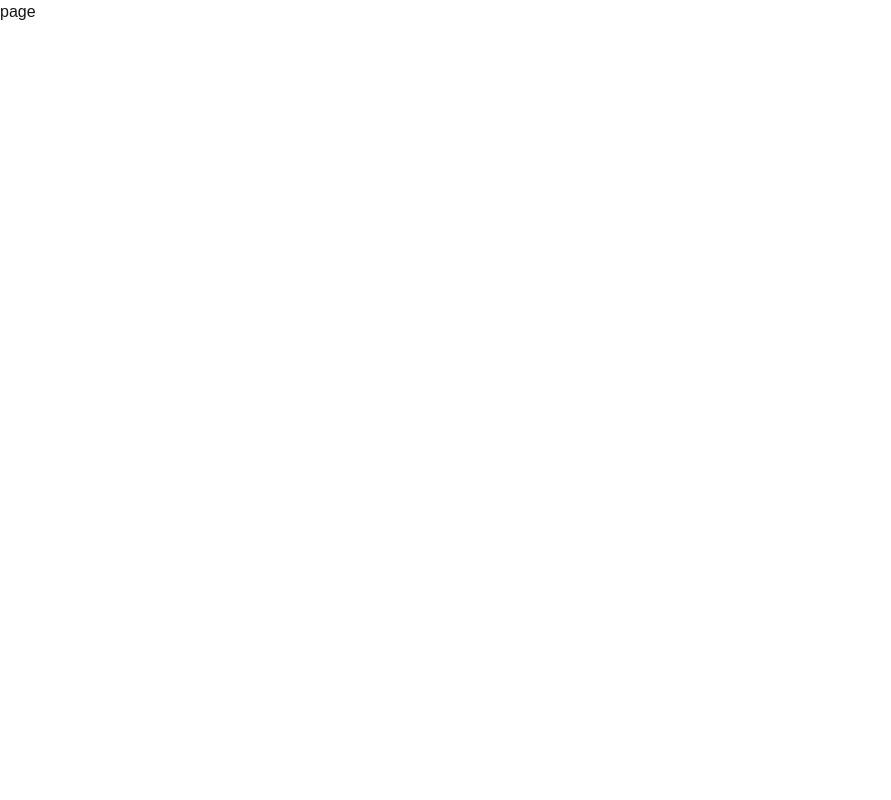
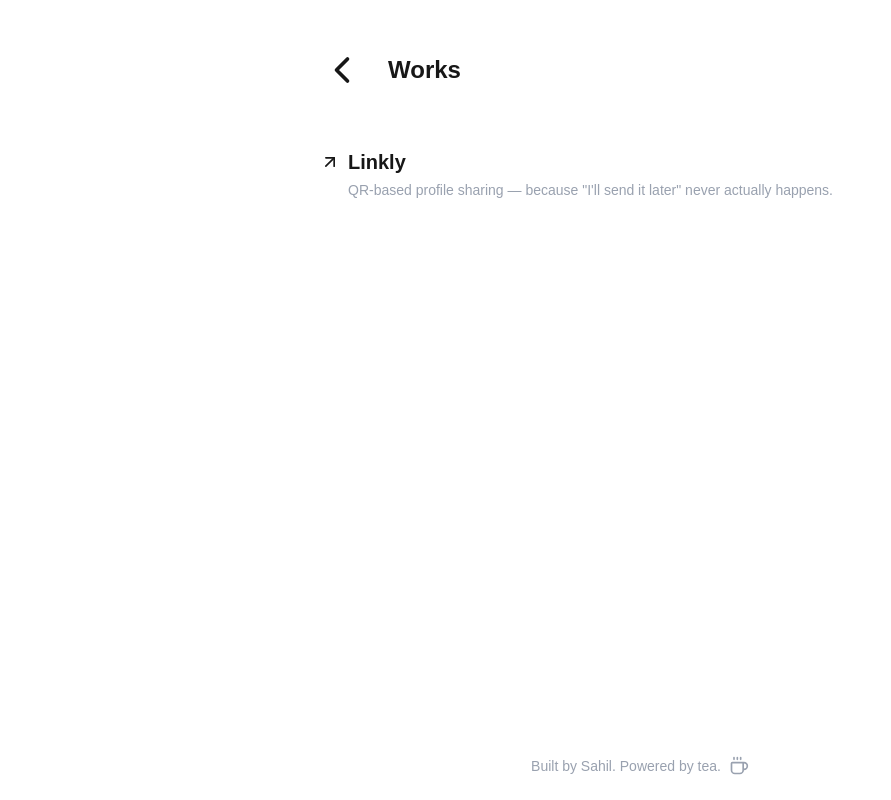
Before and after one commit to sahiltiwaridev/portfolio, a Next.js app: page /works in a window 1280 px wide. Shown: the whole page, without its empty margins (0-891 px from the left). Built offline with nearby package versions, Linux system fonts and the light colour scheme.

Commit message:
feat: add works, linkly placeholder pages and fix semantic HTML

```diff
--- a/src/app/about/page.tsx
+++ b/src/app/about/page.tsx
@@ -11,13 +11,14 @@ export const metadata = {
 
 export default function About() {
   return (
-    <main className="w-1/2 flex flex-col mx-auto gap-12 pt-12">
+    <div className="min-h-screen flex flex-col">
+      <main className="w-1/2 flex flex-col mx-auto gap-12 pt-12 flex-1">
         <Header headername="About Me" />
         <div className="flex flex-col gap-6">
           <p>
-          I'm Sahil Tiwari, from Habra, West Bengal — a place you've probably
-          never heard of. It's a small town, the internet is decent, and the tea
-          is excellent. The people are a little weird but manageable.
+            I'm Sahil, from Habra, West Bengal — a place you've probably never
+            heard of. It's a small town, the internet is decent, and the tea is
+            excellent. The people are a little weird but manageable.
           </p>
           <div className="flex flex-row justify-center items-center py-5">
             <Link
@@ -29,7 +30,7 @@ export default function About() {
             <Image src="/arrow.png" alt="arrow" width={200} height={50} />
           </div>
           <p>
-          I did my BCA from Brainware University (2022-2025). College tried to
+            I did my BCA from Brainware University (2022–2025). College tried to
             teach me how to code, but it couldn't compete with YouTube, Stack
             Overflow, and a dangerous amount of late nights. College gave me the
             certificate, the internet gave me the actual skills, and sleep
@@ -39,13 +40,13 @@ export default function About() {
           </p>
           <p>
             Sometimes I build to learn, sometimes because a problem exists and
-          nobody solved it properly — usually both, with the same deadline. It's
-          all JavaScript for now, which is either a superpower or a coping
-          mechanism, depending on the day. I also have ideas I'd like to give a
-          life to someday — just waiting for the right time, the right skills,
-          or honestly just a job first. Can't say what's in progress right now —
-          partly mysterious, mostly because it's still half-broken. When it's
-          ready, it'll show up on the{" "}
+            nobody solved it properly — usually both, with the same deadline.
+            It's all JavaScript for now, which is either a superpower or a
+            coping mechanism, depending on the day. I also have ideas I'd like
+            to give a life to someday — just waiting for the right time, the
+            right skills, or honestly just a job first. Can't say what's in
+            progress right now — partly mysterious, mostly because it's still
+            half-broken. When it's ready, it'll show up on the{" "}
             <Link href="/works" className="underline underline-offset-4">
               Works page
             </Link>
@@ -70,8 +71,9 @@ export default function About() {
               Pinterest
             </Link>{" "}
             if you're curious). I play football in the local ground, game
-          occasionally, listen to songs I can't fully understand but the vibe is
-          always present, and genuinely enjoy teaching when I get the chance.
+            occasionally, listen to songs I can't fully understand but the vibe
+            is always present, and genuinely enjoy teaching when I get the
+            chance.
           </p>
           <p>
             Then there are the things I'll do once I get a job — buy a bike, hit
@@ -92,7 +94,8 @@ export default function About() {
             . I'm very much available.
           </p>
         </div>
+      </main>
       <Footer />
-    </main>
+    </div>
   );
 }
--- a/src/app/contact/page.tsx
+++ b/src/app/contact/page.tsx
@@ -1,11 +1,20 @@
 import ContactClient from "@/components/ContactClient";
+import Header from "@/components/Header";
+import Footer from "@/components/Footer";
 
 export const metadata = {
   title: "Get in Touch — Sahil Tiwari",
-  description:
-    "Reach out to Sahil Tiwari for work, collaboration, or just to talk.",
+  description: "Reach out to Sahil Tiwari for work, collaboration, or just to talk.",
 };
 
 export default function Contact() {
-  return  <ContactClient />
+  return (
+    <div className="min-h-screen flex flex-col">
+      <main className="w-1/2 flex flex-col mx-auto gap-8 pt-12 flex-1">
+        <Header headername="Get in Touch" />
+        <ContactClient />
+      </main>
+      <Footer />
+    </div>
+  )
 }
--- a/src/app/page.tsx
+++ b/src/app/page.tsx
@@ -6,7 +6,7 @@ import { MdWavingHand } from "react-icons/md";
 export const metadata = {
   title: "Sahil Tiwari — JavaScript Developer",
   description:
-    "Hey, I'm Sahil. I speak JavaScript, build things that barely work, and document the process that nobody reads.",
+    "Hey, I'm Sahil. I speak JavaScript, build things that barely work, and document the results that nobody reads.",
 };
 
 const pageLinkStyles = "flex items-center gap-2 text-xl";
@@ -16,7 +16,7 @@ const arrowStyles = "transition-transform duration-200 group-hover:-rotate-45";
 
 export default function Home() {
   return (
-    <div className="flex flex-col h-full w-full px-20 py-44 gap-10">
+    <main className="flex flex-col h-full w-full px-20 py-44 gap-10">
       <p className="text-6xl font-extrabold">
         <span className="flex items-center gap-2">
           Hey!
@@ -24,7 +24,7 @@ export default function Home() {
         </span>{" "}
         I'm <Link href="/about">Sahil.</Link> I speak JavaScript, build{" "}
         <Link href="/works">things</Link> that barely work, and document the
-        process that nobody reads.
+        results that nobody reads.
       </p>
 
       <div className="flex flex-row justify-between">
@@ -87,6 +87,6 @@ export default function Home() {
           </li>
         </ul>
       </div>
-    </div>
+    </main>
   );
 }
--- /dev/null
+++ b/src/app/works/linkly/page.tsx
@@ -0,0 +1,17 @@
+import Header from "@/components/Header";
+
+export const metadata = {
+  title: "Linkly — Sahil Tiwari",
+  description: "QR-based profile sharing app by Sahil Tiwari.",
+};
+
+export default function Linkly() {
+  return (
+    <div className="min-h-screen flex flex-col">
+      <main className="w-1/2 flex flex-col mx-auto gap-8 pt-12 flex-1">
+        <Header headername="Linkly" backHref="/works" />
+        <p className="text-6xl font-extrabold text-white/20">Coming Soon.</p>
+      </main>
+    </div>
+  );
+}
--- a/src/app/works/page.tsx
+++ b/src/app/works/page.tsx
@@ -1,8 +1,47 @@
+import Header from "@/components/Header";
+import Footer from "@/components/Footer";
+import { ArrowUpRight } from "lucide-react";
+import Link from "next/link";
+
 export const metadata = {
   title: "Works — Sahil Tiwari",
   description: "Projects and apps built by Sahil Tiwari.",
 };
 
+const projects = [
+  {
+    name: "Linkly",
+    description: `QR-based profile sharing — because "I'll send it later" never actually happens.`,
+    href: "/works/linkly",
+  },
+];
+
 export default function Works() {
-  return <div>page</div>;
+  return (
+    <div className="min-h-screen flex flex-col">
+      <main className="w-1/2 flex flex-col mx-auto gap-8 pt-12 flex-1">
+        <Header headername="Works" />
+
+        <div className="flex flex-col">
+          {projects.map(({ name, description, href }) => (
+            <Link
+              key={href}
+              href={href}
+              className="group flex flex-col gap-1 py-6 border-b border-white/10 hover:opacity-70 transition-opacity duration-200"
+            >
+              <div className="flex items-center gap-2">
+                <ArrowUpRight
+                  size={20}
+                  className="transition-transform duration-200 group-hover:translate-x-0.5 group-hover:-translate-y-0.5"
+                />
+                <span className="text-xl font-bold">{name}</span>
+              </div>
+              <p className="text-gray-400 text-sm pl-7">{description}</p>
+            </Link>
+          ))}
+        </div>
+      </main>
+      <Footer />
+    </div>
+  );
 }
--- a/src/components/ContactClient.tsx
+++ b/src/components/ContactClient.tsx
@@ -1,7 +1,5 @@
 "use client";
 
-import Header from "@/components/Header";
-import Footer from "@/components/Footer";
 import { useState } from "react";
 import emailjs from "@emailjs/browser";
 import { FaGithub, FaInstagram, FaLinkedin } from "react-icons/fa";
@@ -9,21 +7,9 @@ import { FaXTwitter, FaPinterest } from "react-icons/fa6";
 import Link from "next/link";
 
 const socialLinks = [
-  {
-    href: "https://github.com/sahiltiwaridev",
-    icon: FaGithub,
-    label: "GitHub",
-  },
-  {
-    href: "https://linkedin.com/in/sahil-tiwari-dev",
-    icon: FaLinkedin,
-    label: "LinkedIn",
-  },
-  {
-    href: "https://instagram.com/sahiltiwari.official",
-    icon: FaInstagram,
-    label: "Instagram",
-  },
+  { href: "https://github.com/sahiltiwaridev", icon: FaGithub, label: "GitHub" },
+  { href: "https://linkedin.com/in/sahil-tiwari-dev", icon: FaLinkedin, label: "LinkedIn" },
+  { href: "https://instagram.com/sahiltiwari.official", icon: FaInstagram, label: "Instagram" },
   { href: "https://x.com/Sahil_Creates", icon: FaXTwitter, label: "X" },
   { href: "https://pin.it/3qZTuPaDz", icon: FaPinterest, label: "Pinterest" },
 ];
@@ -58,9 +44,7 @@ export default function ContactClient() {
   };
 
   return (
-    <div className="w-1/2 flex flex-col mx-auto gap-6 pt-12">
-      <Header headername="Get in Touch" />
-
+    <>
       <p className="text-xl">
         I'm on the job market, available, and caffeinated enough to respond
         quickly. Got work? Let's talk. Got an idea? Let's build. Got neither?
@@ -128,8 +112,6 @@ export default function ContactClient() {
           </div>
         </div>
       </form>
-
-      <Footer />
-    </div>
+    </>
   );
 }
--- a/src/components/Header.tsx
+++ b/src/components/Header.tsx
@@ -1,13 +1,15 @@
 import { ChevronLeft } from "lucide-react";
 import Link from "next/link";
+
 export type headerProps = {
   headername: string;
+  backHref?: string;
 };
 
-export default function Header({ headername }: headerProps) {
+export default function Header({ headername, backHref = "/" }: headerProps) {
   return (
     <header className="flex flex-row gap-6 items-center">
-      <Link href="/">
+      <Link href={backHref}>
         <ChevronLeft size={44} />
       </Link>
       <h1 className="text-2xl font-bold">{headername}</h1>
```
Lines whose indentation alone changed are shown as unchanged.
